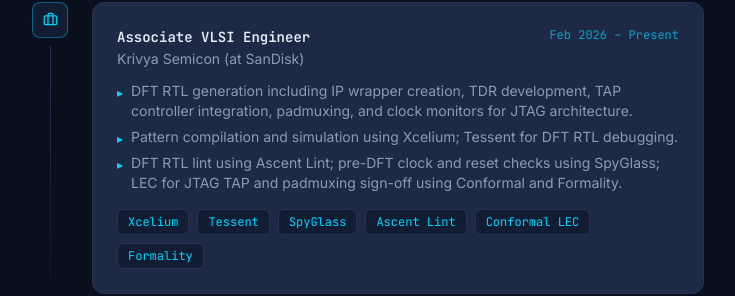
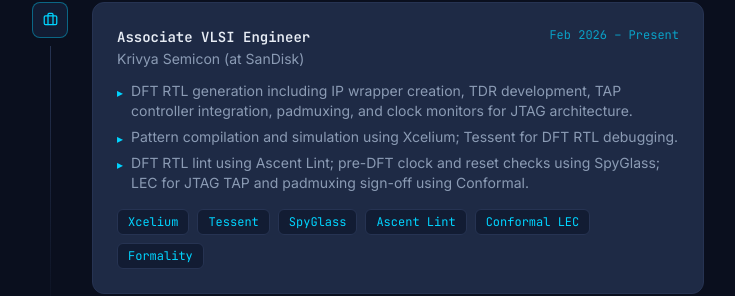
Before and after one commit to adhilhamdan/adhilhamdan.github.io, a React (Vite) app: page / in a window 1280 px wide. Shown: the part 3036-3332 px from the top of the page, without its empty margins (32-767 px from the left). Built offline with nearby package versions, Linux system fonts and the light colour scheme; no server answers.

Commit message:
Remove Formality reference from padmuxing sign-off bullet

```diff
--- a/src/components/Experience.jsx
+++ b/src/components/Experience.jsx
@@ -12,7 +12,7 @@
     points: [
       'DFT RTL generation including IP wrapper creation, TDR development, TAP controller integration, padmuxing, and clock monitors for JTAG architecture.',
       'Pattern compilation and simulation using Xcelium; Tessent for DFT RTL debugging.',
-      'DFT RTL lint using Ascent Lint; pre-DFT clock and reset checks using SpyGlass; LEC for JTAG TAP and padmuxing sign-off using Conformal and Formality.',
+      'DFT RTL lint using Ascent Lint; pre-DFT clock and reset checks using SpyGlass; LEC for JTAG TAP and padmuxing sign-off using Conformal.',
     ],
   },
   {
```
